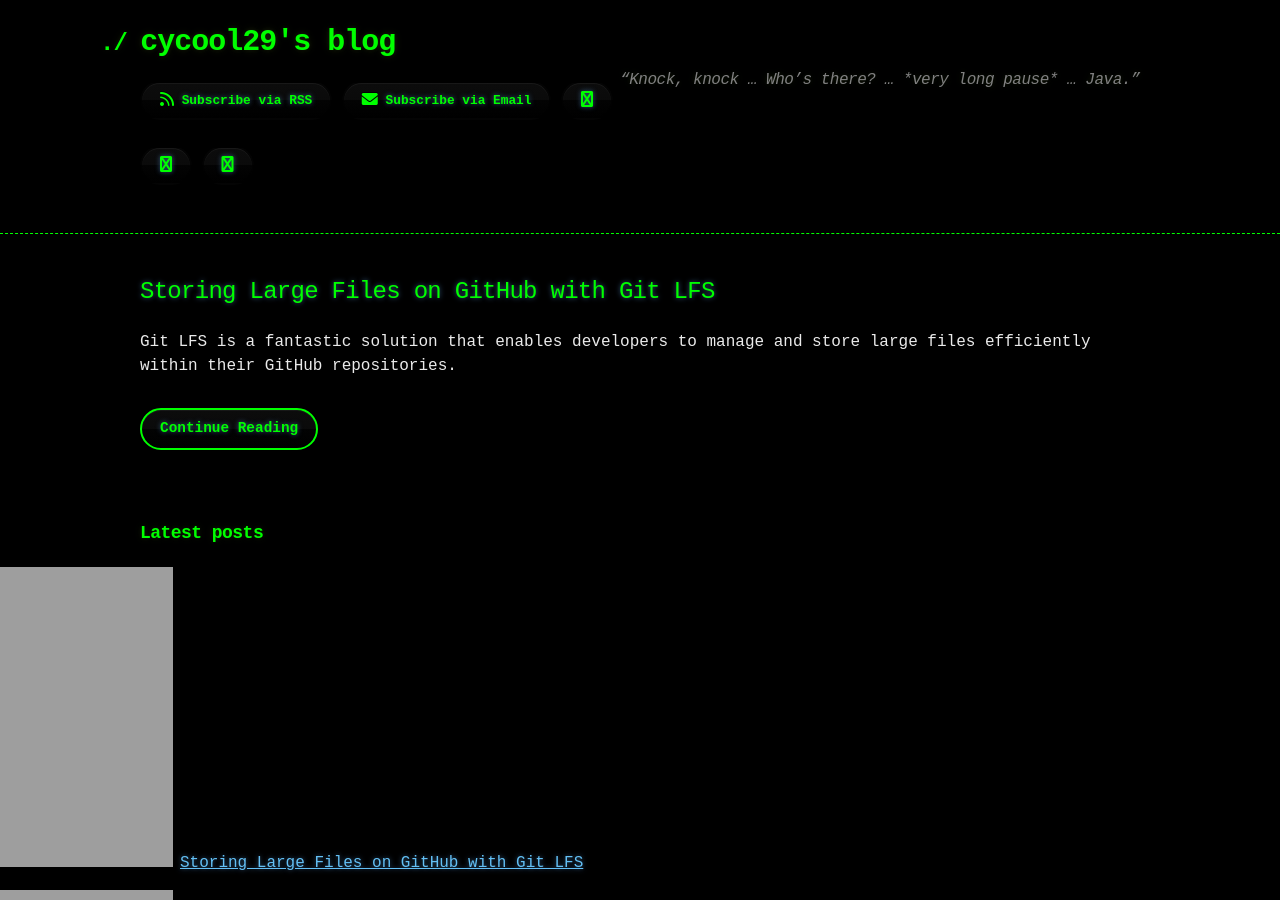
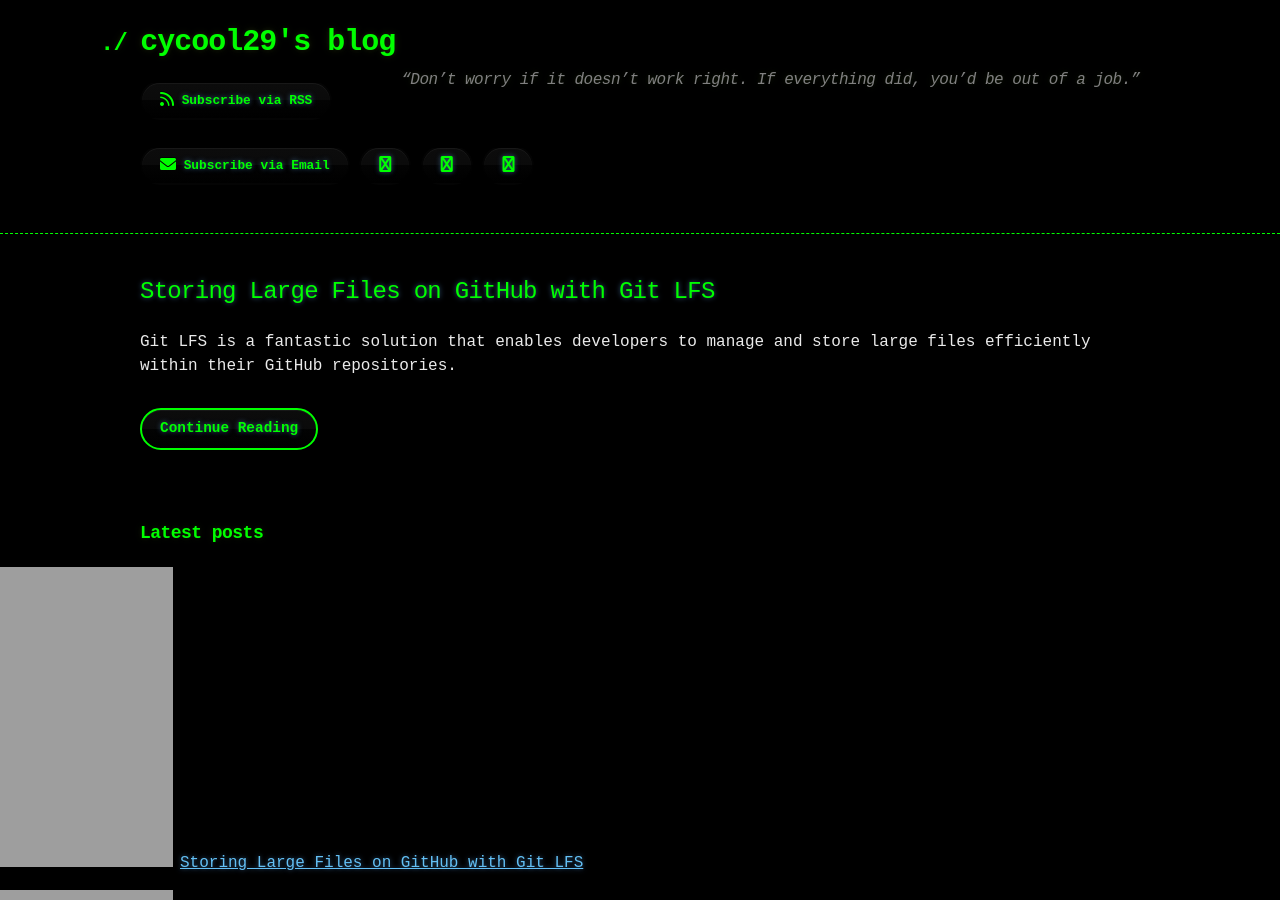
Before and after one commit to cycool29/cycool29.github.io, a Jekyll site: the page built from index.md, in a window 1280 px wide and 900 px high. Built offline with Jekyll 4.4.1, drawn with Linux system fonts in a browser that asks for light colours; a style sheet for code colours, icons or effects is not loaded.

Commit message:
Update quotes

```diff
--- a/_config.yml
+++ b/_config.yml
@@ -1,5 +1,5 @@
 title: cycool29's blog
-description: "“Knock, knock … Who’s there? … *very long pause* … Java.”"
+description: "“Don’t worry if it doesn’t work right. If everything did, you’d be out of a job.” "
 bio: A high school student. Intermediate in Python, Git, Bash. Learning JavaScript. He/Him. "
 author: cycool29
 url: https://cycool29.github.io
```
